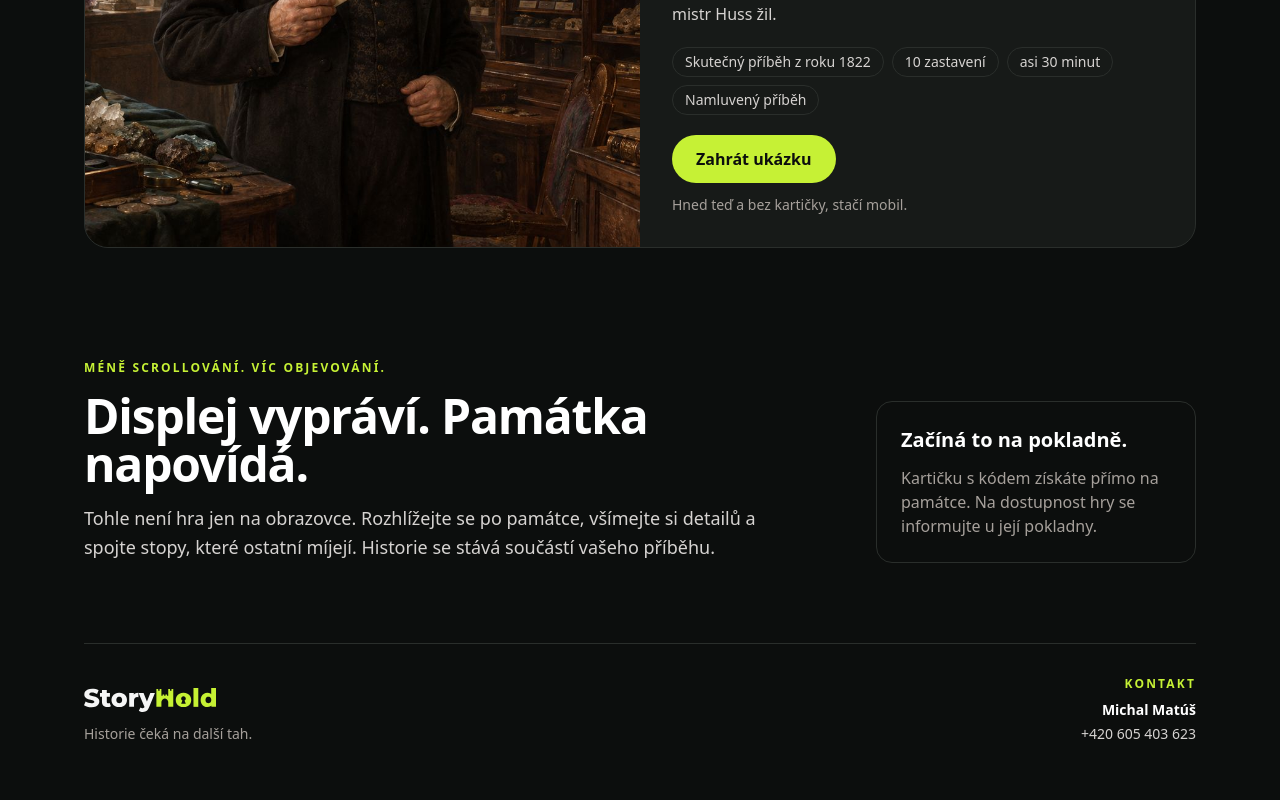
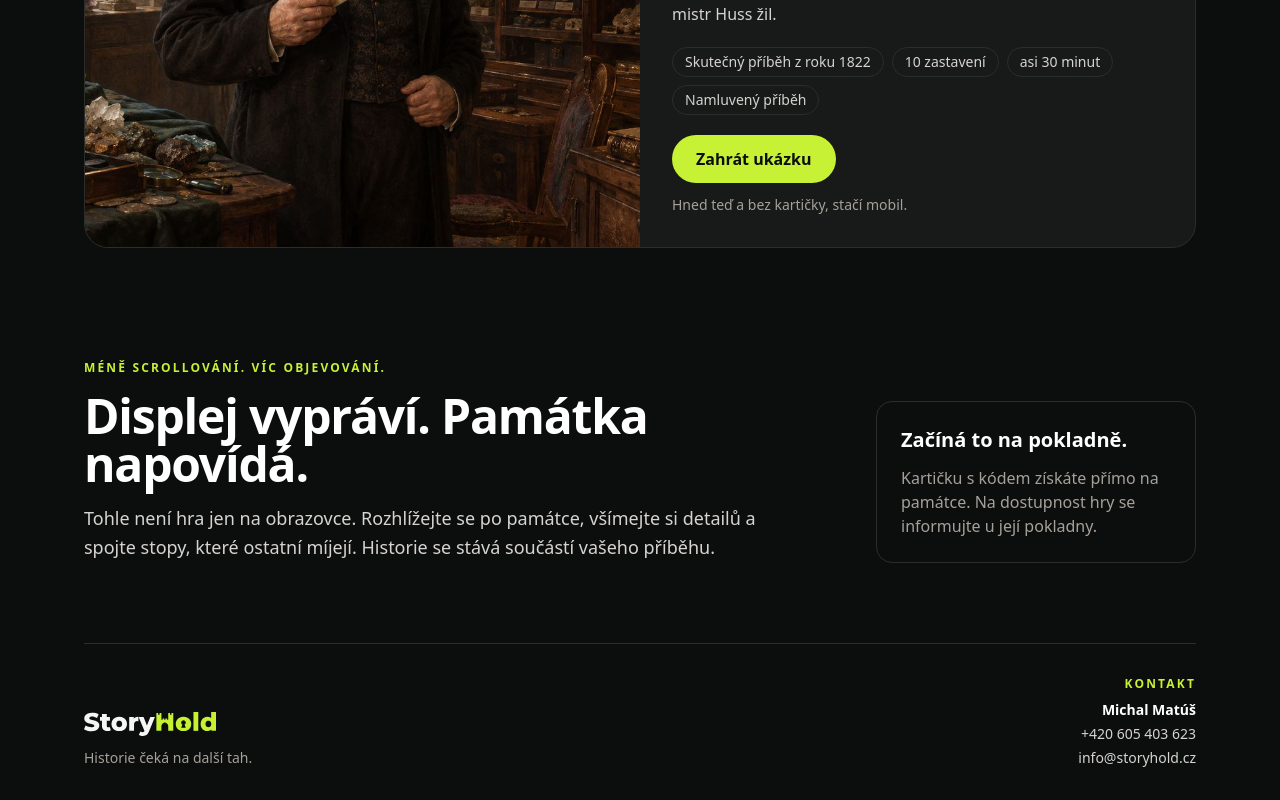
Before and after one commit to BigMcz/zazitkove_hry, a React (Vite) app in the folder frontend/: page / in a window 1280 px wide. Shown: the part 1917-2717 px from the top of the page. Before the commit the page ends 2693 px from the top, so only its background shows below. Built offline with nearby package versions, Linux system fonts and the light colour scheme.

Commit message:
Show the info@storyhold.cz contact e-mail in the landing page footer

```diff
--- a/frontend/src/pages/HomePage.tsx
+++ b/frontend/src/pages/HomePage.tsx
@@ -368,7 +368,7 @@ const contact = {
   name: 'Michal Matúš',
   phone: '+420 605 403 623',
   // Shown once the storyhold.cz domain and its mailbox exist, e.g. 'info@storyhold.cz'
-  email: null as string | null,
+  email: 'info@storyhold.cz',
 }
 
 function SiteFooter() {
```
